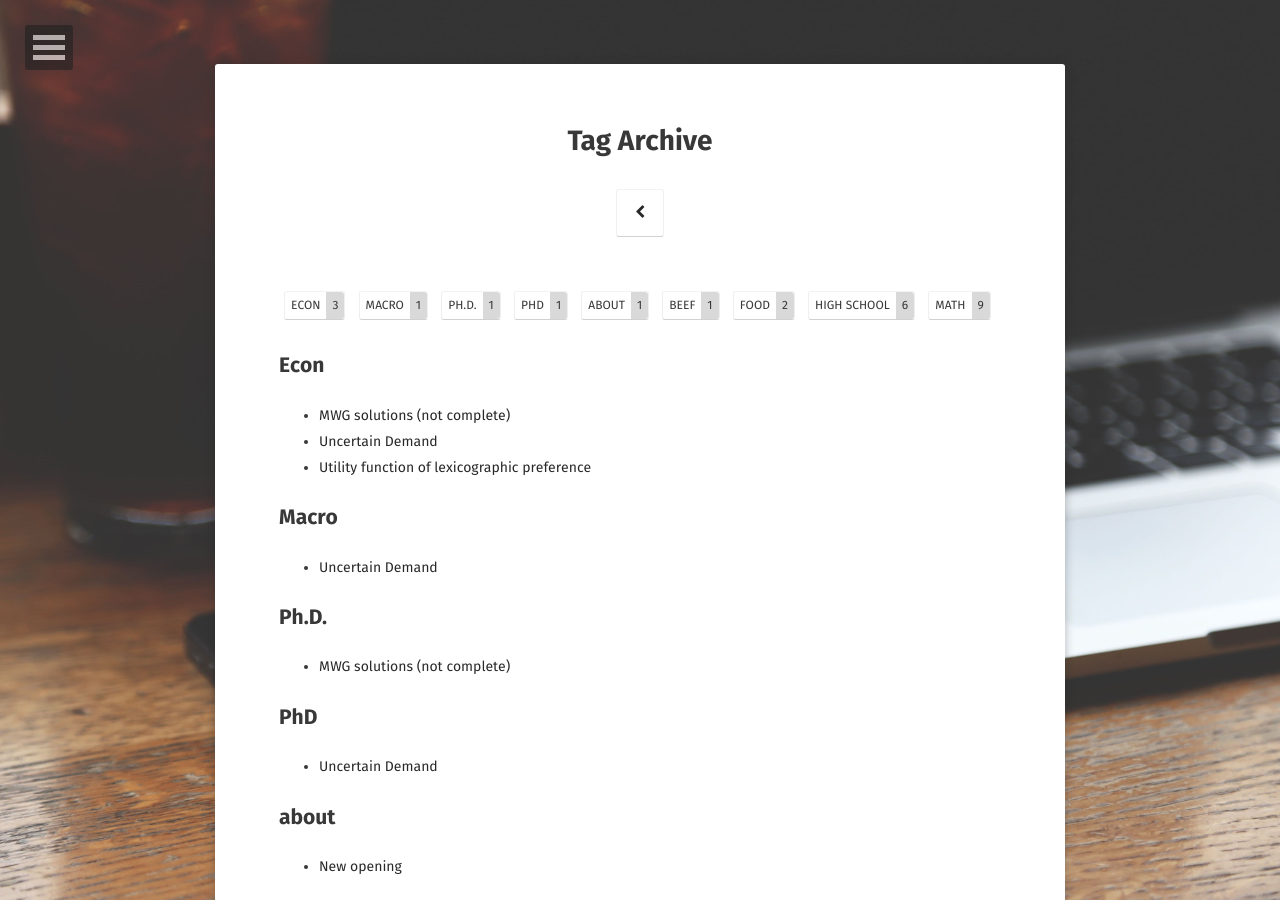
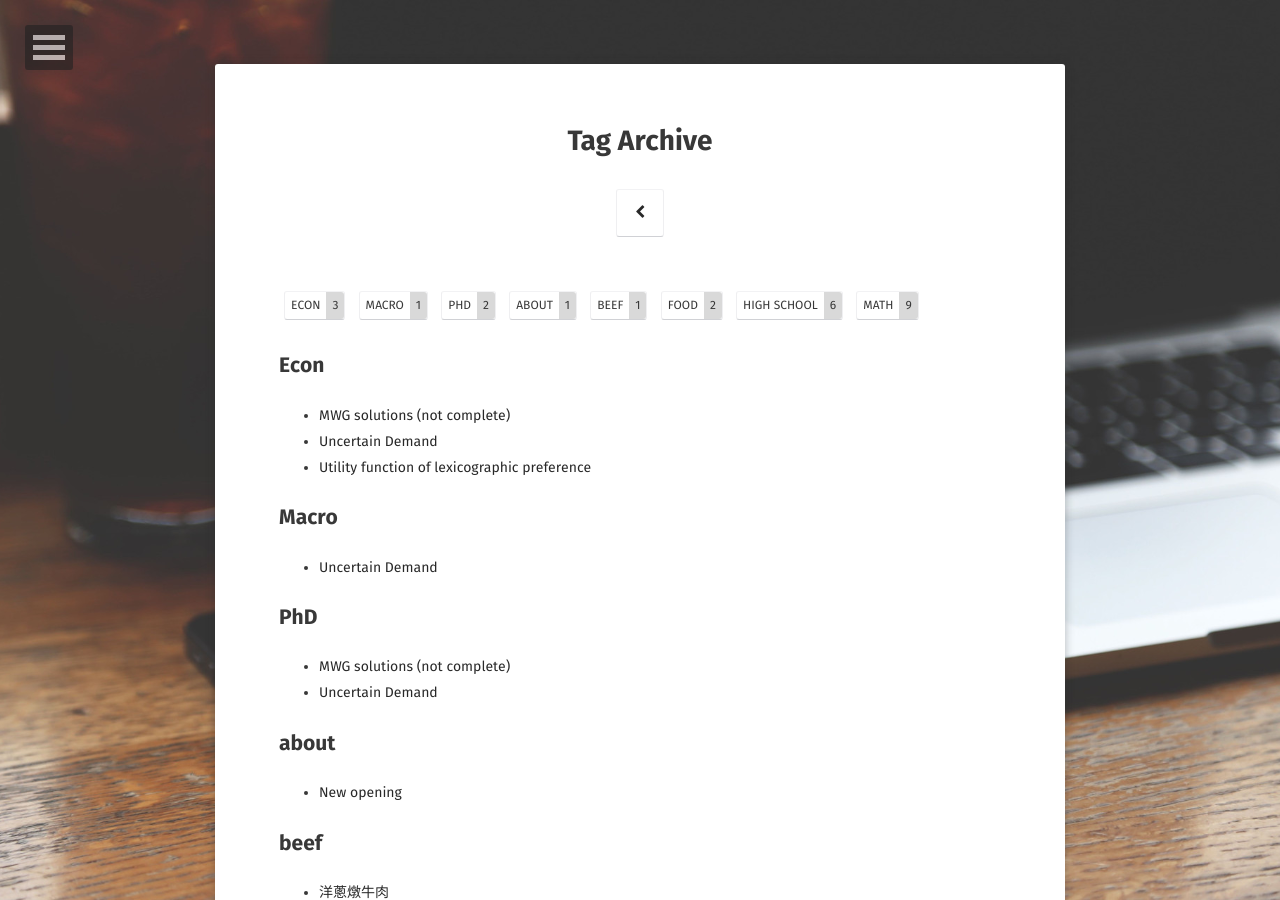
Before and after one commit to SungLinHsieh/sunglinhsieh.github.io, a Jekyll site: the page built from tags/index.html, in a window 1280 px wide and 900 px high. Built offline with Jekyll 4.4.1, drawn with Linux system fonts in a browser that asks for light colours; some web fonts are replaced.

Commit message:
update.tags

```diff
--- a/_posts/2017-07-06-MWG-sol.md
+++ b/_posts/2017-07-06-MWG-sol.md
@@ -6,7 +6,7 @@ excerpt: "as title"
 project: true
 tag:
 - Econ
-- Ph.D.
+- PhD
 comments: true
 ---
 
```
Also changed, not shown: 3 other files.
